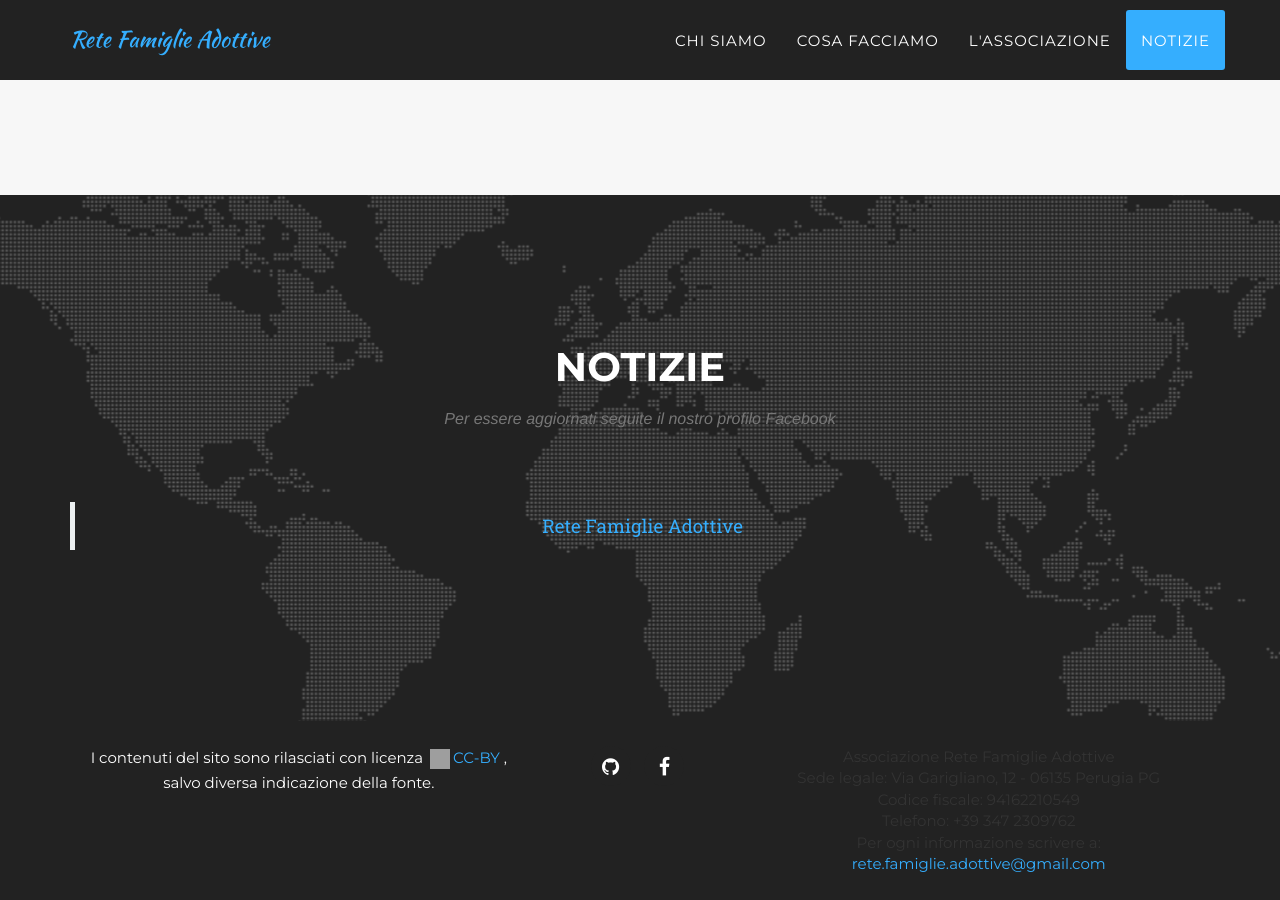
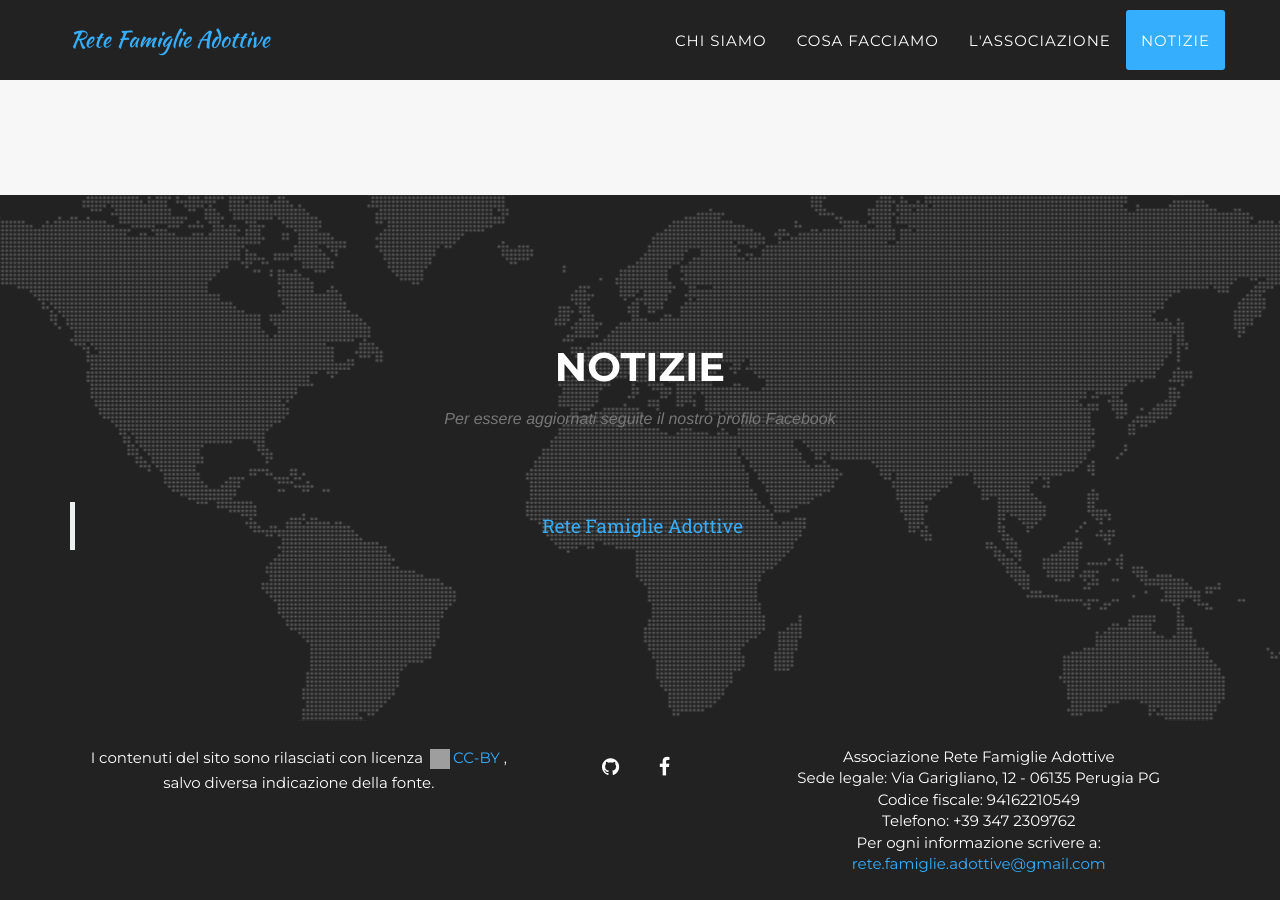
Before and after one commit to ggentili/rfa, a Jekyll site: the page built from index.html, in a window 1280 px wide and 900 px high, scrolled down 2570 px. Built offline with Jekyll 4.4.1, drawn with Linux system fonts in a browser that asks for light colours; some web fonts are replaced; grey boxes are pictures that could not be loaded.

Commit message:
Update footer.html

```diff
--- a/_includes/footer.html
+++ b/_includes/footer.html
@@ -20,15 +20,18 @@
                 </div>
                 <div class="col-md-5">
                     <ul class="list-inline quicklinks">
-                        <li>Associazione Rete Famiglie Adottive<br>
+                        <li><span style="color: white;">
+                        Associazione Rete Famiglie Adottive<br>
                         Sede legale: Via Garigliano, 12 - 06135 Perugia PG<br>
                         Codice fiscale: 94162210549<br>
-                        </li>
-                        <li>Telefono: +39 347 2309762<br>
-                        </li>
-                        <li>Per ogni informazione scrivere a:<br>
+                        </span></li>
+                        <li><span style="color: white;">
+                        Telefono: +39 347 2309762<br>
+                        </span></li>
+                        <li><span style="color: white;">
+                        Per ogni informazione scrivere a:<br>
                         <a href="mailto:rete.famiglie.adottive@gmail.com">rete.famiglie.adottive@gmail.com</a>
-                        </li>
+                        </span></li>
                     </ul>
 <!--
                     <ul class="list-inline quicklinks">
```
